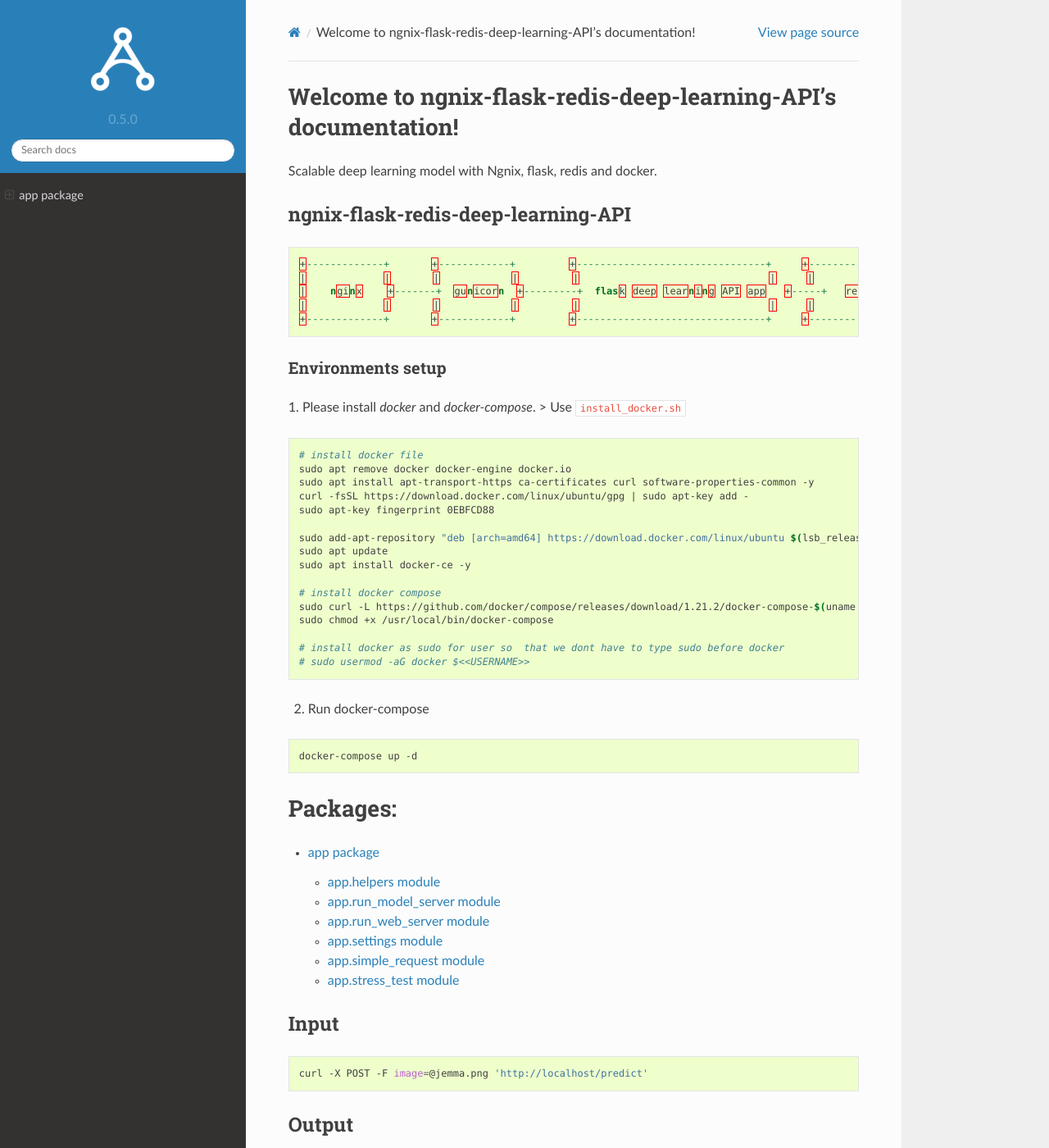
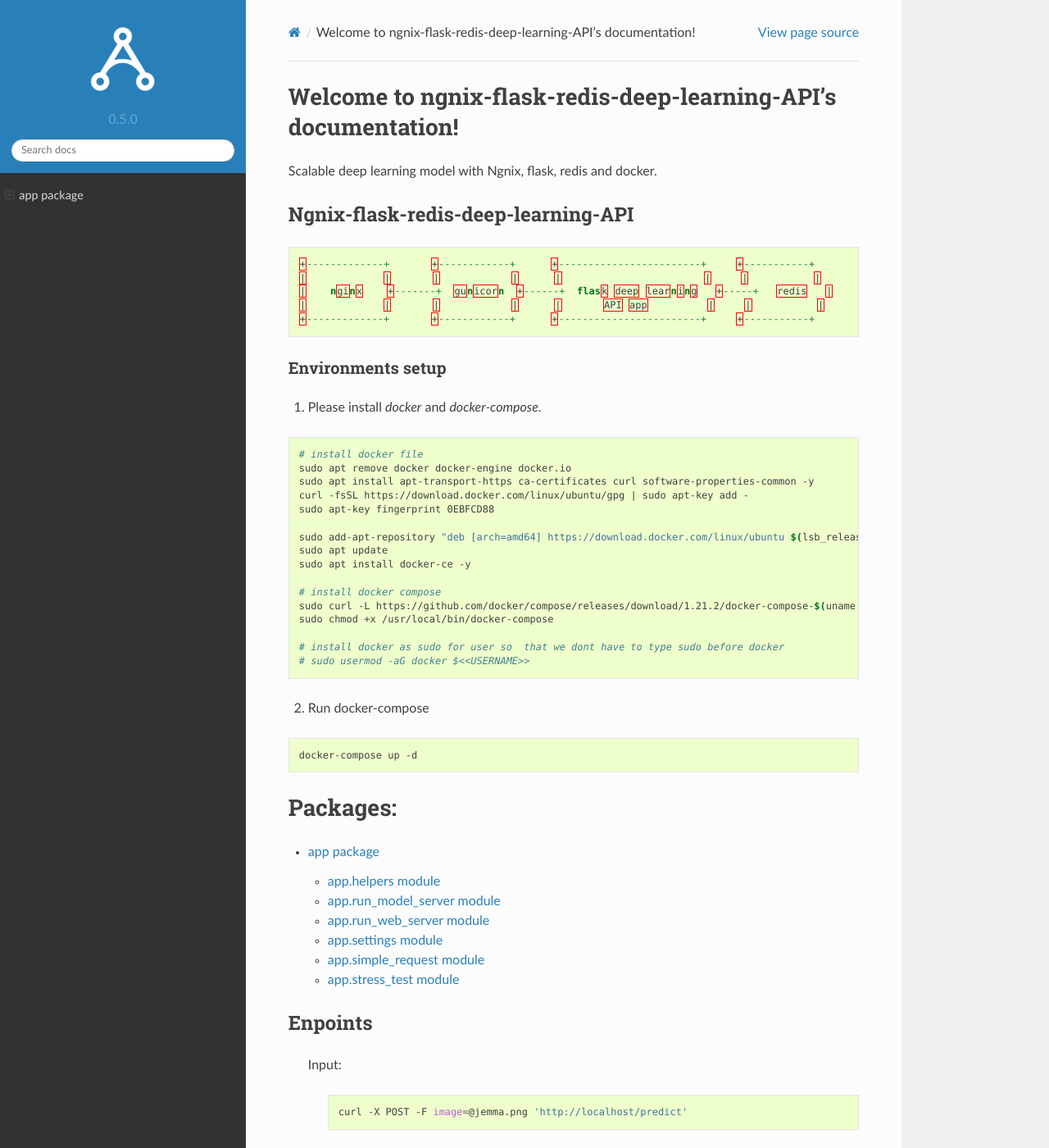
Before and after one commit to BkrmDahal/ngnix_flask_redis_deep_learning_API, a Sphinx documentation site: the page built from docs/index.rst, in a window 1280 px wide and 1400 px high. Shown: the whole window at 82% size. Built offline with Sphinx 7.4.7 and the Read the Docs theme 2.0.0, drawn with Linux system fonts in a browser that asks for light colours.

```diff
--- a/docs/index.rst
+++ b/docs/index.rst
@@ -8,23 +8,22 @@ Welcome to ngnix-flask-redis-deep-learning-API's documentation!
 
 Scalable deep learning model with Ngnix, flask, redis and docker.
 
-ngnix-flask-redis-deep-learning-API
+Ngnix-flask-redis-deep-learning-API
 ------------------------------------
 
 .. code-block:: json
 
-    +-------------+       +------------+         +--------------------------------+     +-----------+
-    |             |       |            |         |                                |     |           |
-    |    nginx    +-------+  gunicorn  +---------+  flask deep learning API app   +-----+   redis   |
-    |             |       |            |         |                                |     |           |
-    +-------------+       +------------+         +--------------------------------+     +-----------+
+    +-------------+       +------------+      +------------------------+     +-----------+
+    |             |       |            |      |                        |     |           |
+    |    nginx    +-------+  gunicorn  +------+  flask deep learning   +-----+   redis   |
+    |             |       |            |      |       API app          |     |           |
+    +-------------+       +------------+      +------------------------+     +-----------+
 
 
 Environments setup
 ^^^^^^^^^^^^^^^^^^^^^
 
 1. Please install `docker` and `docker-compose`.
-> Use ``install_docker.sh``
 
 .. code-block:: bash
 
@@ -62,43 +61,45 @@ Packages:
    app
 
 
-Input
------
+Enpoints
+--------
 
-.. code-block:: bash
+    Input:
 
-    curl -X POST -F image=@jemma.png 'http://localhost/predict'
+        .. code-block:: bash
 
-Output
-------
+            curl -X POST -F image=@jemma.png 'http://localhost/predict'
 
-.. code-block:: json
+    Output:
 
-    {
-    "predictions": [
-        {
-        "label": "beagle",
-        "probability": 0.9461532831192017
-        },
-        {
-        "label": "bluetick",
-        "probability": 0.031958963721990585
-        },
-        {
-        "label": "redbone",
-        "probability": 0.0066171870566904545
-        },
-        {
-        "label": "Walker_hound",
-        "probability": 0.003387963864952326
-        },
-        {
-        "label": "Greater_Swiss_Mountain_dog",
-        "probability": 0.0025766845792531967
-        }
-    ],
-    "success": true
-    }
+        .. code-block:: json
+
+            {
+            "predictions": [
+                {
+                "label": "beagle",
+                "probability": 0.9461532831192017
+                },
+                {
+                "label": "bluetick",
+                "probability": 0.031958963721990585
+                },
+                {
+                "label": "redbone",
+                "probability": 0.0066171870566904545
+                },
+                {
+                "label": "Walker_hound",
+                "probability": 0.003387963864952326
+                },
+                {
+                "label": "Greater_Swiss_Mountain_dog",
+                "probability": 0.0025766845792531967
+                }
+            ],
+            "success": true
+            }
+
 
 **********
 References
```
Also changed, not shown: docs/app.rst (+0 -37 lines), 1 other file.
